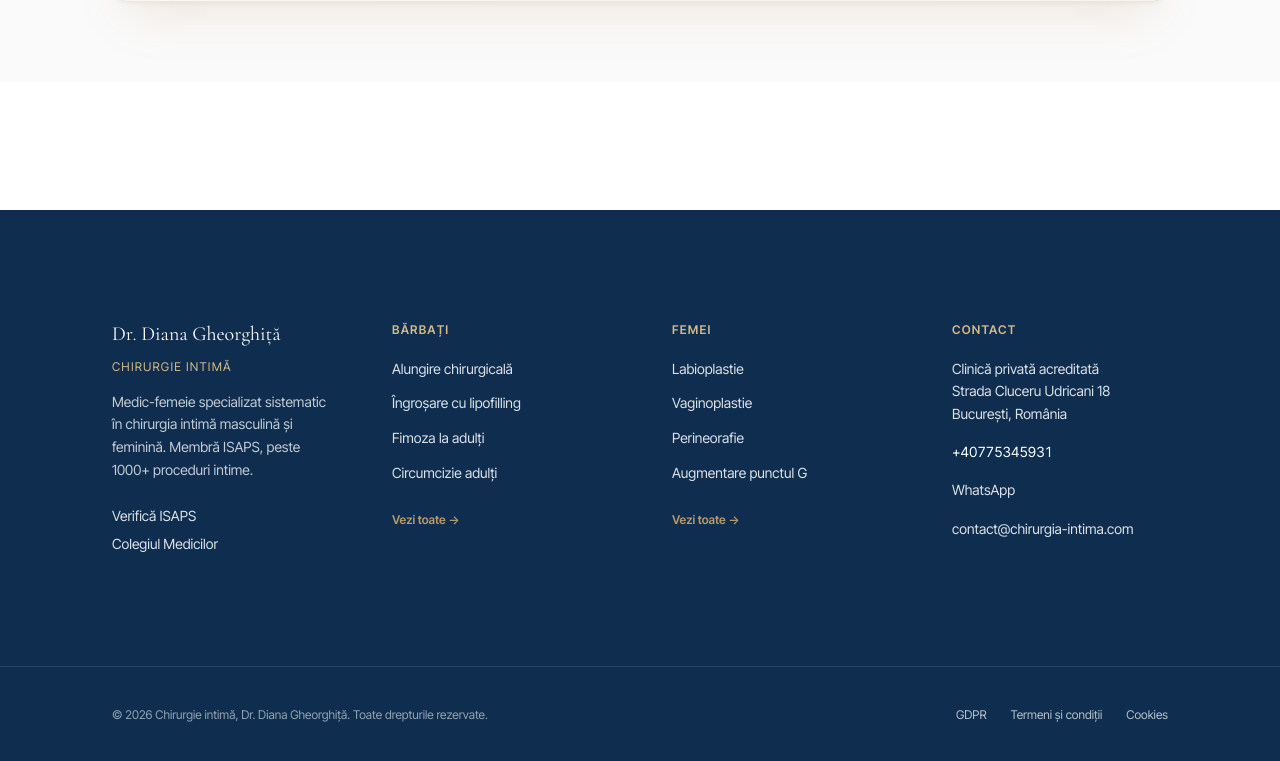
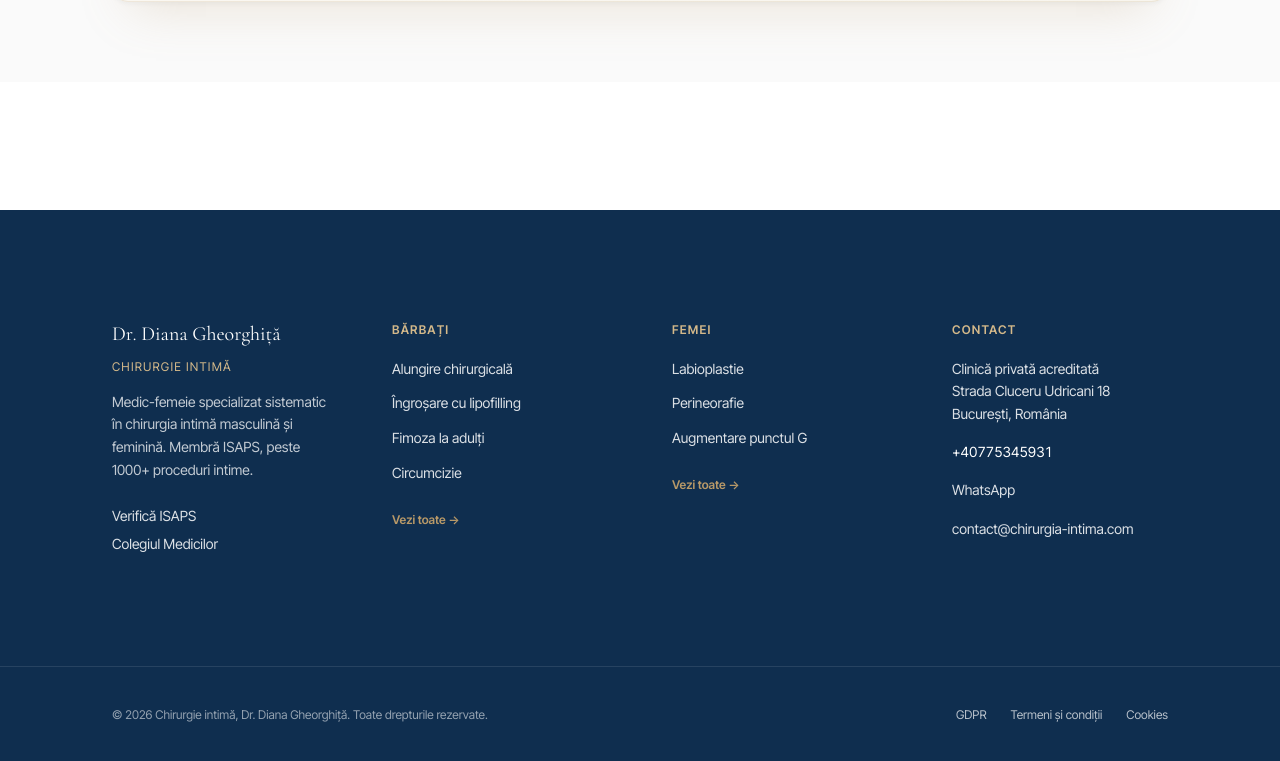
Before and after one commit to mihnea-eugen/chirurgia-intima, a Next.js app: page / in a window 1280 px wide. Shown: the part 5079-5840 px from the top of the page. Built offline with nearby package versions, Linux system fonts and the light colour scheme; no server answers.

Commit message:
Add files via upload

```diff
--- a/components/Footer.tsx
+++ b/components/Footer.tsx
@@ -5,12 +5,11 @@ const footerMasculin = [
   { slug: "alungire-penis", title: "Alungire chirurgicală" },
   { slug: "ingrosare-lipofilling", title: "Îngroșare cu lipofilling" },
   { slug: "fimoza", title: "Fimoza la adulți" },
-  { slug: "circumcizie-adulti", title: "Circumcizie adulți" }
+  { slug: "circumcizie", title: "Circumcizie" }
 ];
 
 const footerFeminin = [
   { slug: "labioplastie", title: "Labioplastie" },
-  { slug: "vaginoplastie", title: "Vaginoplastie" },
   { slug: "perineorafie", title: "Perineorafie" },
   { slug: "augmentare-punct-g", title: "Augmentare punctul G" }
 ];
--- a/components/Header.tsx
+++ b/components/Header.tsx
@@ -12,14 +12,13 @@ const masculin: ProcedureLink[] = [
   { slug: "ingrosare-lipofilling", title: "Îngroșare cu lipofilling", tag: "Grăsime proprie" },
   { slug: "ingrosare-acid-hialuronic", title: "Augmentare acid hialuronic", tag: "Reversibil" },
   { slug: "fimoza", title: "Fimoza la adulți", tag: "Conservator + chirurgical" },
-  { slug: "circumcizie-adulti", title: "Circumcizie adulți", tag: "Anestezie locală" },
+  { slug: "circumcizie", title: "Circumcizie", tag: "Anestezie locală" },
   { slug: "p-shot-prp", title: "P-Shot, plasmă proprie", tag: "Tratament regenerativ" },
   { slug: "extractie-kanamicina", title: "Extracție corpi străini", tag: "Kanamicină, silicon" }
 ];
 
 const feminin: ProcedureLink[] = [
   { slug: "labioplastie", title: "Labioplastie", tag: "Reducere labii mici" },
-  { slug: "vaginoplastie", title: "Vaginoplastie", tag: "Rejuvenare chirurgicală" },
   { slug: "perineorafie", title: "Perineorafie", tag: "Refacere perineu" },
   { slug: "himenoplastie", title: "Himenoplastie", tag: "Refacere himen, GDPR" },
   { slug: "augmentare-punct-g", title: "Augmentare punctul G", tag: "Acid hialuronic sau grăsime proprie" }
```
